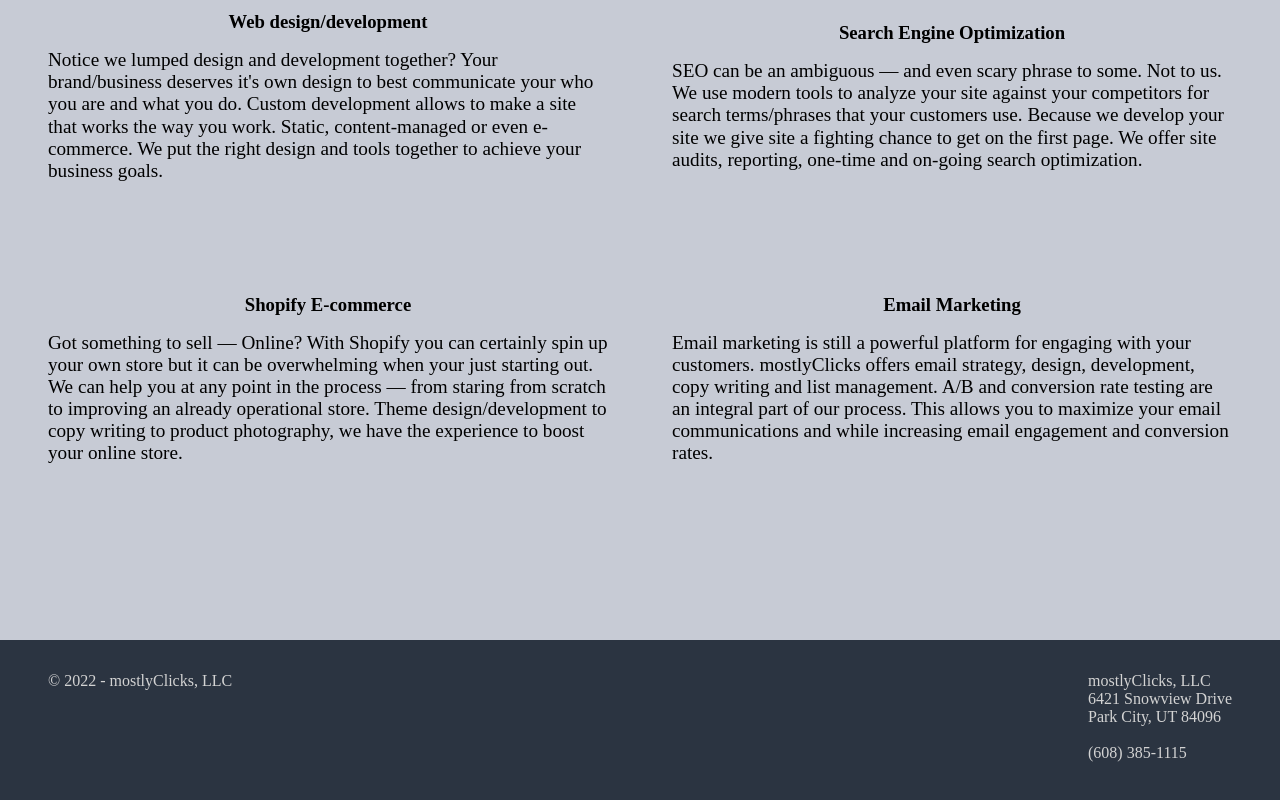
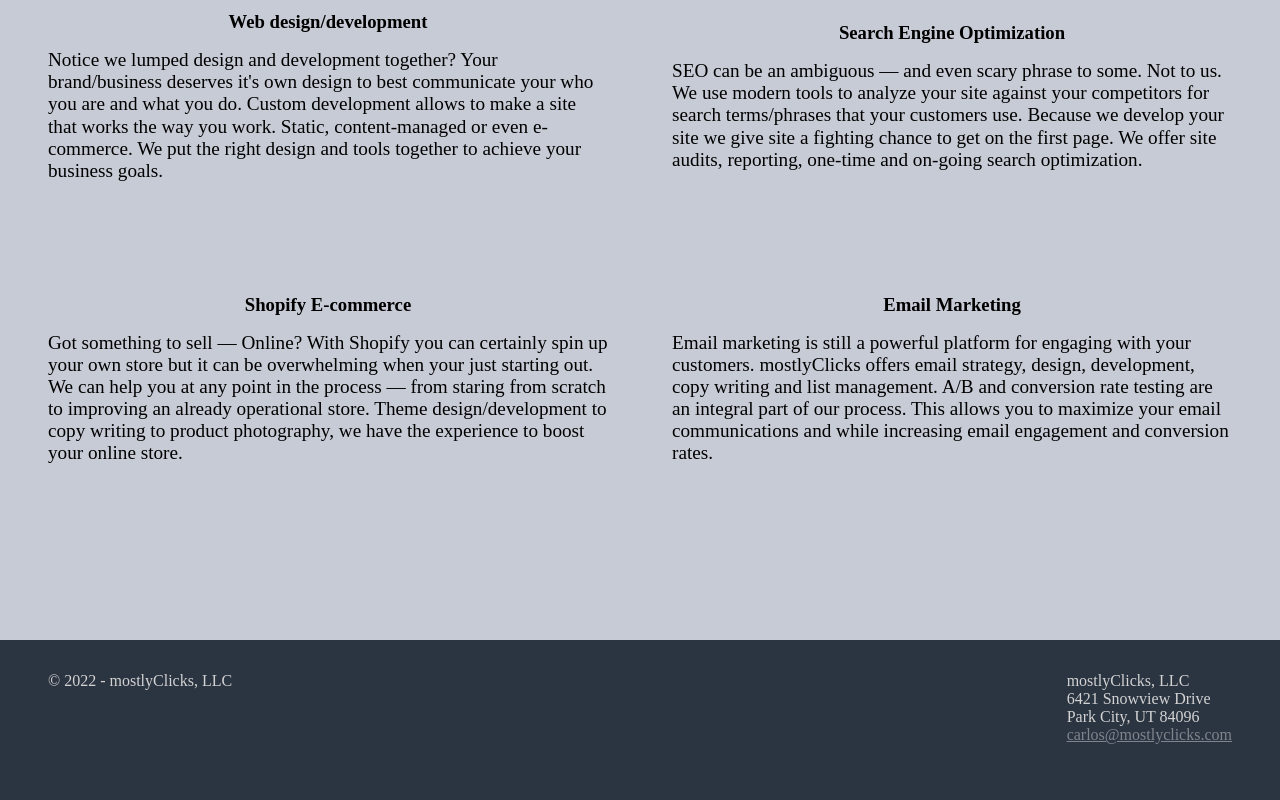
Before and after one commit to mostlyclicks/mostlyclicks-2022, a Gatsby site: page / in a window 1280 px wide. Shown: the part 1113-1913 px from the top of the page. Built offline with nearby package versions, Linux system fonts and the light colour scheme; Gatsby itself is replaced by a stand-in of ours.

Commit message:
add footer address

```diff
--- a/src/components/Footer.js
+++ b/src/components/Footer.js
@@ -15,8 +15,7 @@ const Footer = () => {
         <br />
         Park City, UT 84096
         <br />
-        <br />
-        (608) 385-1115
+        <a href="mailto:carlos@mostlylicks.com">carlos@mostlyclicks.com</a>
       </div>
     </StyledFooter>
   );
@@ -27,8 +26,21 @@ export default Footer
 const StyledFooter = styled.footer`
   min-height: 100px;
   background-color: #2b3441;
-  color:lightgray;
-  display:flex;
-  padding:2rem 3rem;
-  justify-content:space-between;
+  color: lightgray;
+  display: flex;
+  flex-direction: column;
+  text-align: center;
+  padding: 2rem 3rem;
+  justify-content: space-between;
+  a {
+    color:rgba(255,255,255,.4);
+  }
+
+  @media (min-width: 768px) {
+    flex-direction: row;
+    text-align:left;
+    div:nth-child(2) {
+      order: 2;
+    }
+  }
 `;
```
